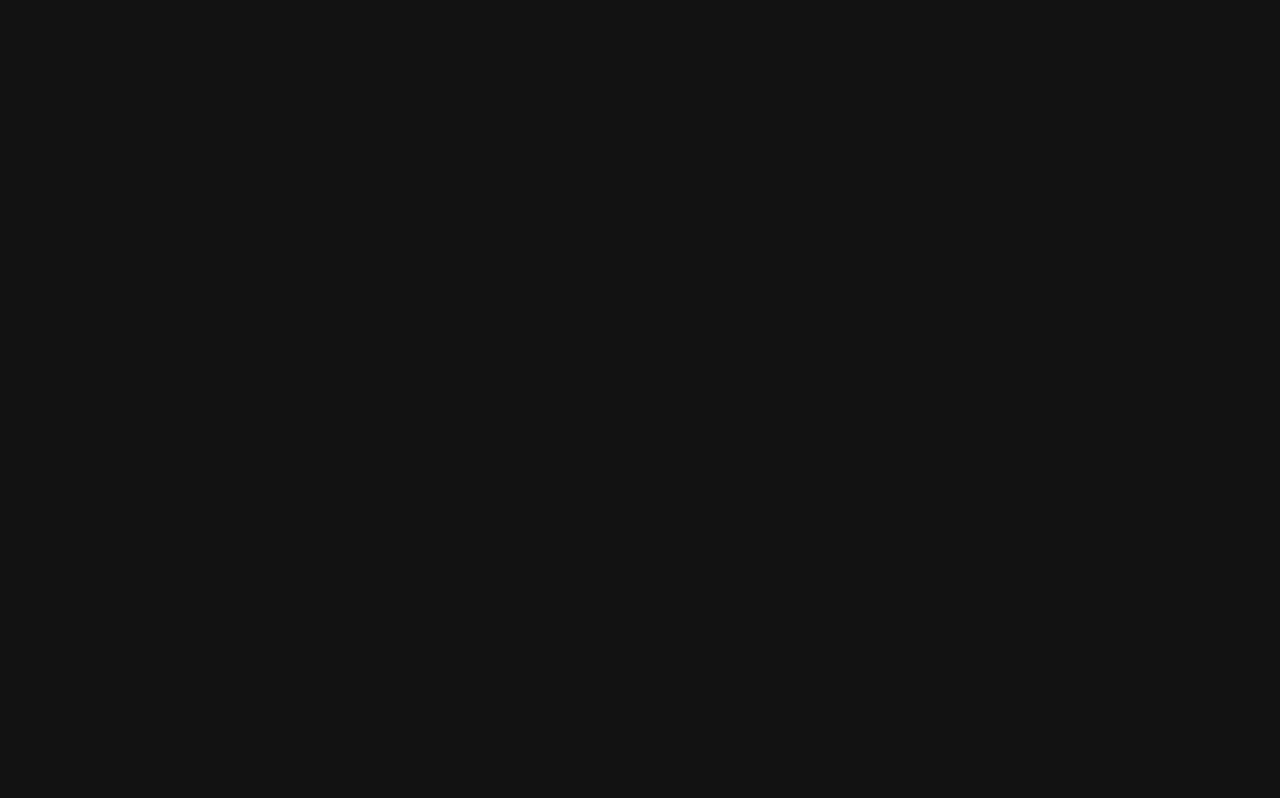
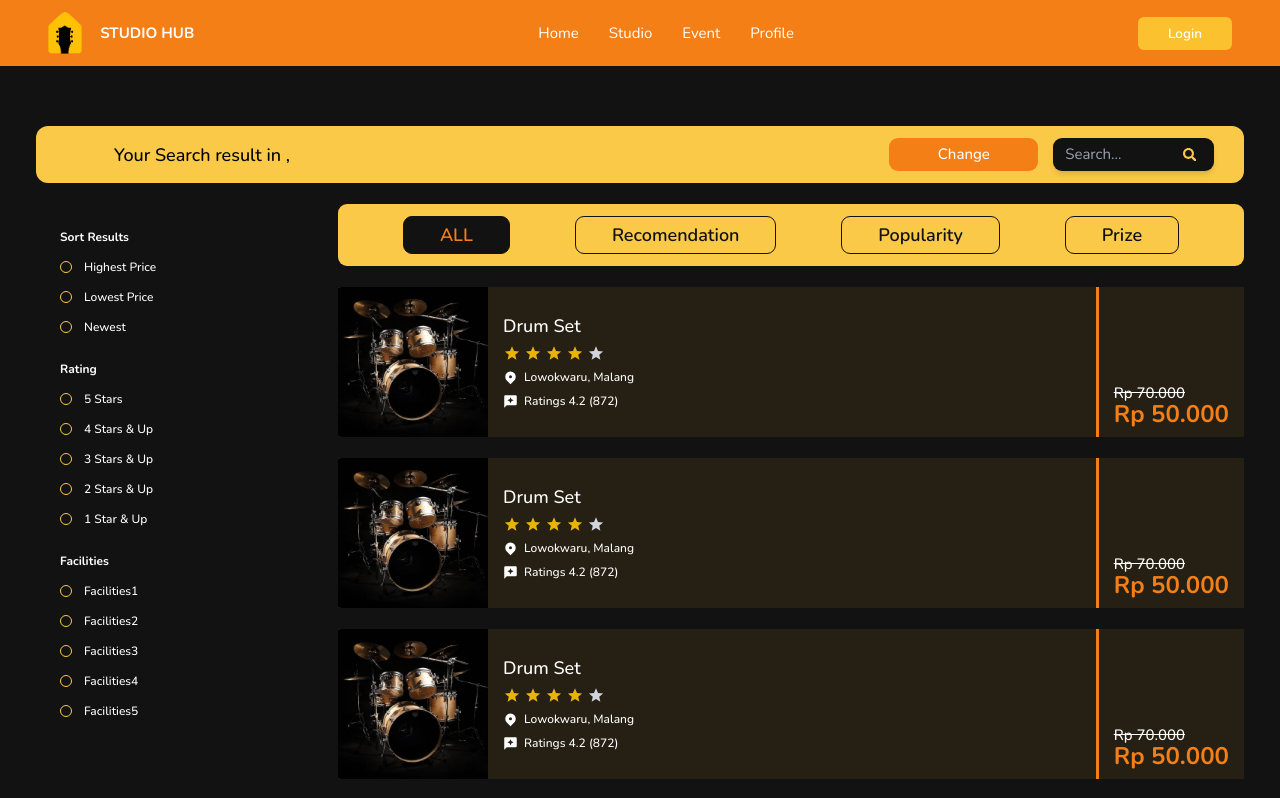
Before and after one commit to Minezee/StudioHub, a React (Vite) app: page /rent-list in a window 1280 px wide. Before the commit this address had no page. Shown: the top 798 px of the page. Built offline with nearby package versions, Linux system fonts and the light colour scheme.

Commit message:
add rent list page

```diff
--- a/src/App.jsx
+++ b/src/App.jsx
@@ -1,5 +1,5 @@
 import { Routes, Route, useLocation, Outlet } from "react-router-dom"
-import { HomePage, Login, Signup, Detail, ListPage, StudioList } from "./pages"
+import { HomePage, Login, Signup, Detail, ListPage, StudioList, RentList } from "./pages"
 import { useEffect } from 'react';
 
 function ScrollToTop() {
@@ -21,6 +21,7 @@ const App = () => {
           <Route path='/signup' element={<Signup />} />
           <Route path='/' element={<HomePage />} />
           <Route path='/studio-list' element={<StudioList />} />
+          <Route path='/rent-list' element={<RentList />} />
           <Route path='/detail' element={<Detail />} />
           <Route path='/List' element={<ListPage />} />
         </Route>
--- a/src/assets/index.js
+++ b/src/assets/index.js
@@ -5,6 +5,7 @@ import event_banner from "./event_banner.png"
 import logo_text from "./logo_text.png"
 import logo_footer from "./logo_footer.png"
 import display_studio from "./display_studio.png"
+import display_rent from "./display_rent.png"
 import lomba from "./lomba.png"
 import logo from "./logo.png"
 import calender from "./calender.svg"
@@ -20,4 +21,5 @@ export {
     lomba,
     logo,
     calender,
+    display_rent,
 }
--- a/src/components/global/Card.jsx
+++ b/src/components/global/Card.jsx
@@ -3,23 +3,23 @@ import DisplayStar from "./DisplayStar"
 import { HiLocationMarker } from "react-icons/hi"
 import { MdReviews } from "react-icons/md"
 
-const Card = () => {
+const Card = ({data}) => {
     return (
         <div className="bg-card-bg flex h-32 sm:h-[12.5rem] justify-between text-white">
             <div className="flex items-center gap-5">
                 <div className="h-full w-auto">
-                    <img src={display_studio} alt="" className="w-auto h-full" />
+                    <img src={data.img} alt={data.name} className="w-auto h-full" />
                 </div>
                 <div className="flex flex-col gap-2 font-medium">
-                    <h3 className="text-lg sm:text-2xl leading-3">Corner Music Studio</h3>
-                    <DisplayStar rating={4} />
+                    <h3 className="text-lg sm:text-2xl leading-3">{data.name}</h3>
+                    <DisplayStar rating={4.2} />
                     <div className="flex items-center gap-2 text-xs sm:text-base">
                         <HiLocationMarker className="h-4 sm:h-5 w-auto" />
-                        Lowokwaru, Malang
+                        {data.location}
                     </div>
                     <div className="flex items-center gap-2 text-xs sm:text-base">
                         <MdReviews className="h-4 sm:h-5 w-auto" />
-                        {"Ratings 4,2 (872)"}
+                        {`Ratings ${data.rating.star} (${data.rating.resp})`}
                     </div>
                 </div>
             </div>
--- a/src/containers/Home/LocationSearch.jsx
+++ b/src/containers/Home/LocationSearch.jsx
@@ -3,6 +3,7 @@ import { SlArrowDown } from 'react-icons/sl';
 import { Dropdown } from '@/components/global';
 import { AiOutlineSearch } from 'react-icons/ai';
 import { useNavigate } from 'react-router-dom';
+import { RadioGroup } from "@headlessui/react"
 
 const province = [
     {
@@ -51,7 +52,7 @@ const province = [
 
 
 const LocationSearch = ({ feature }) => {
-    const [selectedMenu, setSelectedMenu] = useState("");
+    const [selectedMenu, setSelectedMenu] = useState("Studio");
     const [selectedProvince, setSelectedProvince] = useState(province[0])
     const [selectedCity, setSelectedCity] = useState(selectedProvince.city[0])
     const navigate = useNavigate();
@@ -61,33 +62,41 @@ const LocationSearch = ({ feature }) => {
         setSelectedCity(selectedProvince.city[0]);
     }
 
-    function handleSubmit(e){
+    function handleSubmit(e) {
         e.preventDefault()
-        navigate(`/studio-list?province=${selectedProvince.name}&city=${selectedCity.name}&date=${"27 april 2023"}`)
+        navigate(`/${selectedMenu.toLowerCase()}-list?&province=${selectedProvince.name.toLowerCase()}&city=${selectedCity.name.toLowerCase()}&date=${"27 april 2023"}`)
     }
 
     return (
-        <form onSubmit={handleSubmit} className='w-full bg-yellow-400 px-10 py-11 rounded-2xl mt-20 flex flex-col lg:flex-row'>
+        <form onSubmit={handleSubmit} className='w-full bg-yellow-400 px-10 py-11 rounded-2xl mt-20 flex flex-col gap-4 sm:gap-0 lg:flex-row'>
             <div className="flex items-center gap-8">
-                <div className="flex flex-row lg:flex-col w-full gap-7 text-orange-500 text-2xl lg:text-4xl font-bold">
+                <RadioGroup value={selectedMenu} onChange={setSelectedMenu} className="flex flex-row lg:flex-col w-full gap-7 text-orange-500 text-2xl lg:text-4xl font-bold">
+                    <RadioGroup.Label className="sr-only">Choose Menu</RadioGroup.Label>
                     {feature.map(menu => (
-                        <button type='button' key={menu.name} onClick={() => setSelectedMenu(menu.name)} className={`${menu.name === selectedMenu ? "scale-105 bg-orange-500 text-dark" : "scale-100 bg-dark"} lg:w-[19.75rem] w-full py-6 px-8 sm:px-6 rounded-2xl flex flex-col sm:flex-row items-center gap-4 sm:justify-between hover:bg-orange-500 hover:text-dark`}>
-                            <menu.icon className="h-11 lg:h-12 w-auto" />
-                            <p className='hidden sm:block'>{menu.name}</p>
-                        </button>
+                        <RadioGroup.Option
+                            key={menu.name}
+                            value={menu.name}
+                            className="lg:w-[19.75rem] w-full">
+                            {({ checked }) => (
+                                <button type='button' onClick={() => setSelectedMenu(menu.name)} className={`${checked ? "scale-105 bg-orange-500 text-dark" : "scale-100 bg-dark"} w-full py-6 px-8 sm:px-6 rounded-2xl flex flex-col sm:flex-row items-center gap-4 sm:justify-between hover:bg-orange-500 hover:text-dark`}>
+                                    <menu.icon className="h-11 lg:h-12 w-auto" />
+                                    <p className='hidden sm:block'>{menu.name}</p>
+                                </button>
+                            )}
+                        </RadioGroup.Option>
                     ))}
-                </div>
+                </RadioGroup>
                 <div className="bg-dark h-[23.25rem] w-2 rounded-lg hidden lg:block" />
             </div>
             <div className="flex flex-col justify-evenly w-full lg:mx-28">
                 <div className='flex flex-col w-full'>
                     <label htmlFor="location" className="font-bold text-4xl text-white">Location</label>
                     <div className='grid sm:grid-cols-2 grid-cols-1 gap-4'>
-                        <Dropdown listboxValue={selectedProvince} onChanges={handleProvinceChange} option={province}/>
-                        <Dropdown listboxValue={selectedCity} onChanges={setSelectedCity} option={selectedProvince.city}/>
+                        <Dropdown listboxValue={selectedProvince} onChanges={handleProvinceChange} option={province} />
+                        <Dropdown listboxValue={selectedCity} onChanges={setSelectedCity} option={selectedProvince.city} />
                         <div className='flex flex-col sm:mt-10'>
                             <label htmlFor="Date" className="font-bold text-4xl text-white">Date</label>
-                            <input type="date" className="bg-dark text-light-txt rounded-xl px-5 py-4 text-2xl font-medium mt-3 border-none outline-none hover:bg-gray-900" />
+                            <input required type="date" className="bg-dark text-light-txt rounded-xl px-5 py-4 text-2xl font-medium mt-3 border-none outline-none hover:bg-gray-900" />
                         </div>
                     </div>
                 </div>
--- a/src/containers/ResultList/SearchResult.jsx
+++ b/src/containers/ResultList/SearchResult.jsx
@@ -1,6 +1,103 @@
 import { SortBy, Card, ResultHeader, Filter } from "@/components/global"
+import { display_studio, display_rent } from "@/assets";
 
-const SearchResult = () => {
+const SearchResult = ({ result }) => {
+    var data;
+
+    // Dummy Data before API Release!
+    if (result == "studio") {
+        data = [
+            {
+                name: "Corner Music Studio",
+                img: display_studio,
+                rating: { star: 4.2, resp: 872 },
+
+                location: "Lowokwaru, Malang",
+            },
+            {
+                name: "Corner Music Studio",
+                img: display_studio,
+                rating: { star: 4.2, resp: 872 },
+                location: "Lowokwaru, Malang",
+            },
+            {
+                name: "Corner Music Studio",
+                img: display_studio,
+                rating: { star: 4.2, resp: 872 },
+                location: "Lowokwaru, Malang",
+            },
+            {
+                name: "Corner Music Studio",
+                img: display_studio,
+                rating: { star: 4.2, resp: 872 },
+                location: "Lowokwaru, Malang",
+            },
+            {
+                name: "Corner Music Studio",
+                img: display_studio,
+                rating: { star: 4.2, resp: 872 },
+                location: "Lowokwaru, Malang",
+            },
+            {
+                name: "Corner Music Studio",
+                img: display_studio,
+                rating: { star: 4.2, resp: 872 },
+                location: "Lowokwaru, Malang",
+            },
+            {
+                name: "Corner Music Studio",
+                img: display_studio,
+                rating: { star: 4.2, resp: 872 },
+                location: "Lowokwaru, Malang",
+            },
+        ]
+    } else if (result === "rent") {
+        data = [
+            {
+                name: "Drum Set",
+                img: display_rent,
+                rating: { star: 4.2, resp: 872 },
+                location: "Lowokwaru, Malang",
+            },
+            {
+                name: "Drum Set",
+                img: display_rent,
+                rating: { star: 4.2, resp: 872 },
+                location: "Lowokwaru, Malang",
+            },
+            {
+                name: "Drum Set",
+                img: display_rent,
+                rating: { star: 4.2, resp: 872 },
+                location: "Lowokwaru, Malang",
+            },
+            {
+                name: "Drum Set",
+                img: display_rent,
+                rating: { star: 4.2, resp: 872 },
+                location: "Lowokwaru, Malang",
+            },
+            {
+                name: "Drum Set",
+                img: display_rent,
+                rating: { star: 4.2, resp: 872 },
+                location: "Lowokwaru, Malang",
+            },
+            {
+                name: "Drum Set",
+                img: display_rent,
+                rating: { star: 4.2, resp: 872 },
+                location: "Lowokwaru, Malang",
+            },
+            {
+                name: "Drum Set",
+                img: display_rent,
+                rating: { star: 4.2, resp: 872 },
+                location: "Lowokwaru, Malang",
+            },
+        ]
+    }
+
     return (
         <>
             <ResultHeader />
@@ -9,8 +106,8 @@ const SearchResult = () => {
                 <div className="flex-1">
                     <SortBy />
                     <div className="flex flex-col gap-7">
-                        {[1, 2, 3, 4, 5, 6, 7].map(data => (
-                            <Card key={data}/>
+                        {data.map((data, index) => (
+                            <Card key={data.name + index} data={data} />
                         ))}
                     </div>
                 </div>
--- /dev/null
+++ b/src/pages/RentList.jsx
@@ -0,0 +1,15 @@
+import PageWrapper from "@/components/layout/PageWrapper";
+import Layout from "@/components/layout/Layout";
+import SearchResult from "@/containers/ResultList/SearchResult";
+
+const RentList = () => {
+    return (
+        <Layout>
+            <PageWrapper>
+                <SearchResult result="rent"/>
+            </PageWrapper>
+        </Layout>
+    )
+}
+
+export default RentList
--- a/src/pages/StudioList.jsx
+++ b/src/pages/StudioList.jsx
@@ -7,7 +7,7 @@ const StudioList = () => {
   return (
     <Layout>
       <PageWrapper>
-        <SearchResult />
+        <SearchResult result="studio"/>
       </PageWrapper>
     </Layout>
   )
--- a/src/pages/index.js
+++ b/src/pages/index.js
@@ -4,6 +4,7 @@ import HomePage from "./HomePage"
 import ListPage from "./ListPage"
 import StudioList from "./StudioList"
 import Detail from "./Detail"
+import RentList from "./RentList"
 
 export {
     Login,
@@ -11,5 +12,6 @@ export {
     HomePage,
     Detail,
     ListPage,
-    StudioList
+    StudioList,
+    RentList,
 }
```
Also changed, not shown: src/assets/display_rent.png (added).
